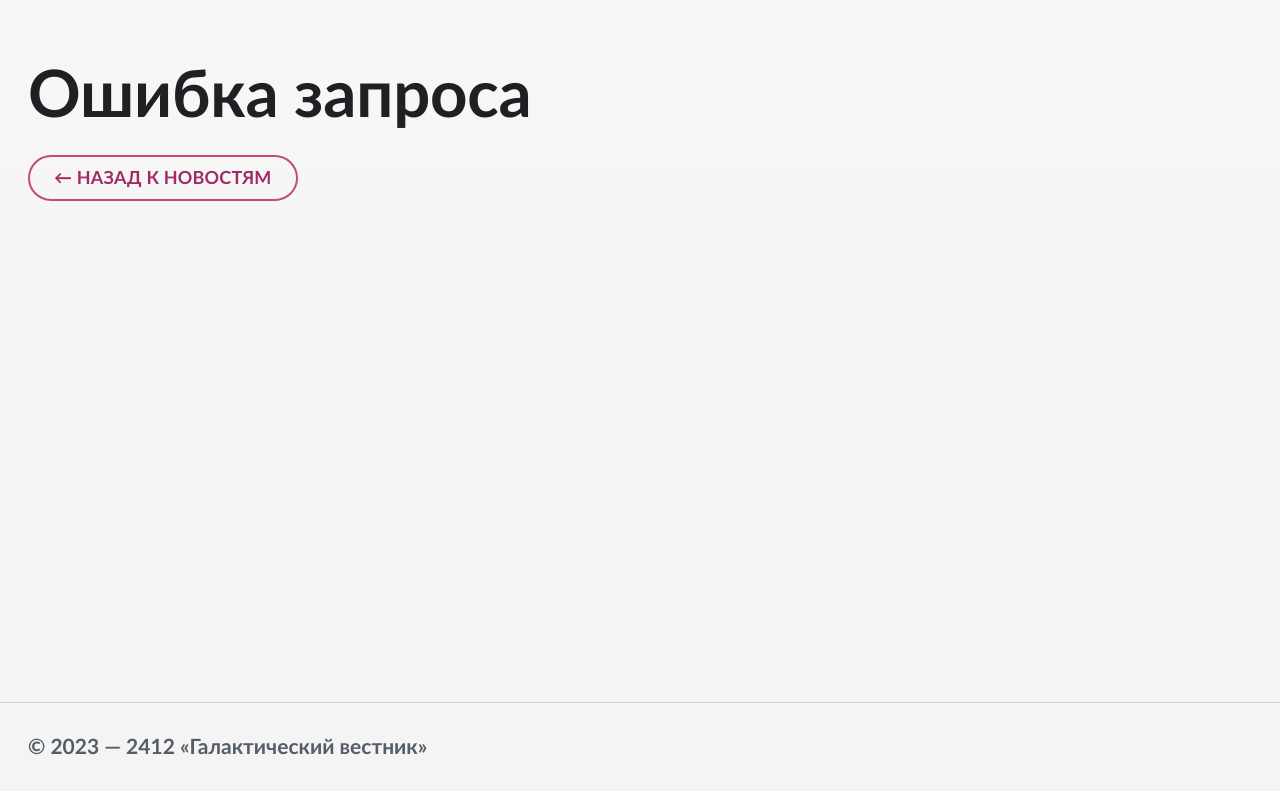
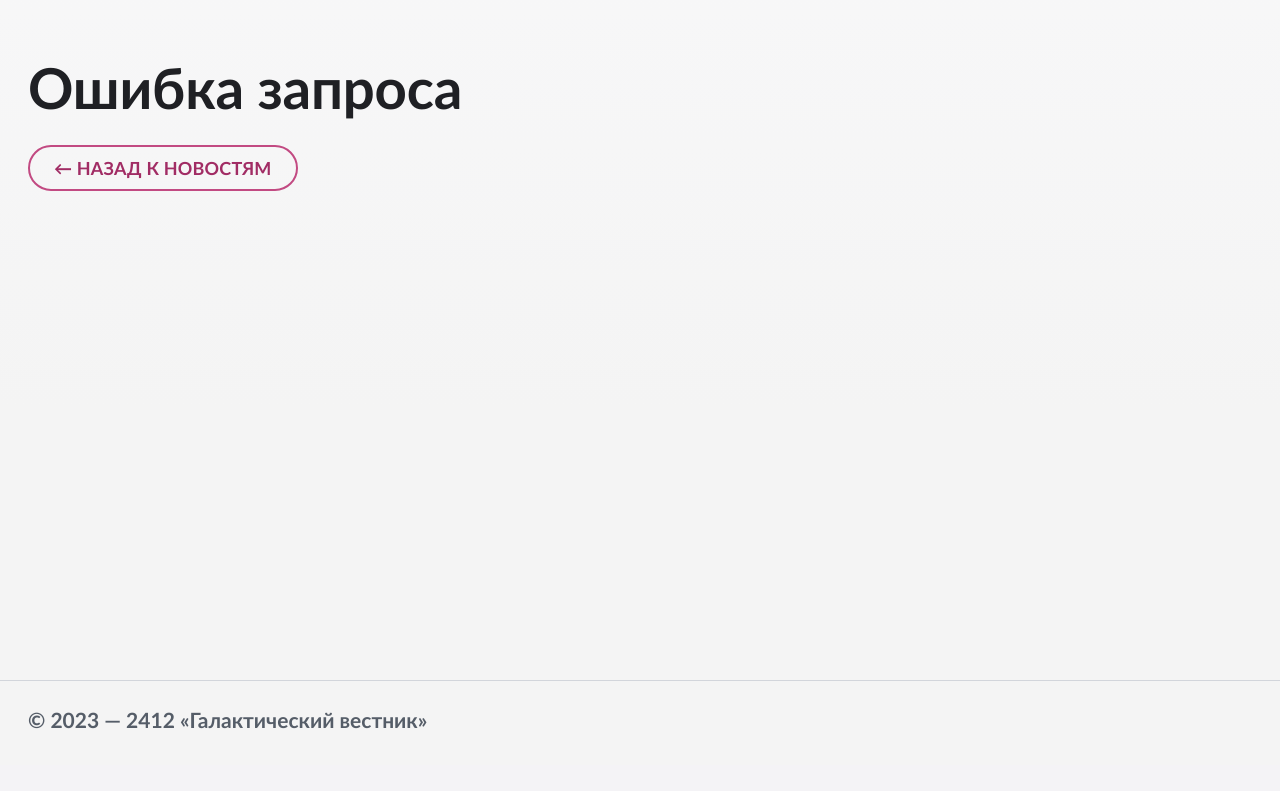
Before and after one commit to BeInBloom/testovoe_php_kekw, a PHP site: template app/Presentation/Views/error.php in a window 1280 px wide. Shown: the part 121-912 px from the top of the page. After the commit the page ends 850 px from the top, so only its background shows below. Run offline with PHP 8.4, Linux system fonts and the light colour scheme; the template is opened without the code that fills it, so the values that code supplies are empty.

Commit message:
fix: align layout closer to reference screenshots

```diff
--- a/app/Presentation/Views/error.php
+++ b/app/Presentation/Views/error.php
@@ -10,7 +10,9 @@ $title = 'Ошибка';
     <article class="detail-content">
         <h1 class="detail-title">Ошибка запроса</h1>
         <p class="detail-lead"><?= App\Presentation\Security\OutputSanitizer::escape($errorMessage) ?></p>
-        <a href="/" class="outline-btn">← назад к новостям</a>
+        <div class="detail-actions">
+            <a href="/" class="outline-btn">← назад к новостям</a>
+        </div>
     </article>
 </section>
 
--- a/public/style.css
+++ b/public/style.css
@@ -235,8 +235,12 @@ a {
     color: #fff;
 }
 
+.pagination a[aria-label] {
+    min-width: 62px;
+}
+
 .detail-page {
-    padding-bottom: 72px;
+    padding-bottom: 26px;
     padding-top: 58px;
 }
 
@@ -255,36 +259,29 @@ a {
 }
 
 .detail-title {
-    font-size: clamp(44px, 5.1vw, 74px);
+    font-size: clamp(38px, 4.4vw, 64px);
     font-weight: 700;
     letter-spacing: -0.2px;
     line-height: 1.05;
     margin-bottom: 28px;
 }
 
-.detail-grid {
-    align-items: start;
-    column-gap: 56px;
-    display: grid;
-    grid-template-columns: minmax(0, 1fr) minmax(380px, 42%);
-}
-
 .detail-content {
-    max-width: 760px;
+    max-width: none;
 }
 
 .detail-lead {
     color: var(--accent);
-    font-size: clamp(36px, 2.8vw, 48px);
+    font-size: clamp(24px, 2.5vw, 42px);
     font-weight: 700;
-    line-height: 1.16;
-    margin: 18px 0 22px;
+    line-height: 1.18;
+    margin: 16px 0 18px;
 }
 
 .news-content {
     color: #3e434d;
-    font-size: 33px;
-    line-height: 1.48;
+    font-size: clamp(18px, 1.5vw, 26px);
+    line-height: 1.44;
     margin-bottom: 26px;
 }
 
@@ -292,8 +289,15 @@ a {
     margin-bottom: 14px;
 }
 
-.detail-image-wrap {
-    align-self: start;
+.detail-image-float {
+    float: right;
+    margin: 8px 0 18px 40px;
+    max-width: 48%;
+    width: 560px;
+}
+
+.detail-actions {
+    clear: both;
 }
 
 .news-image {
@@ -303,8 +307,8 @@ a {
 
 .site-footer {
     border-top: 1px solid var(--border);
-    margin-top: 22px;
-    padding: 28px 0 30px;
+    margin-top: 0;
+    padding: 24px 0 30px;
 }
 
 .site-footer p {
```
Also changed, not shown: other parts of public/style.css (+14 -12 lines), app/Presentation/Security/OutputSanitizer.php (+13 -0 lines), app/Presentation/Views/index.php (+13 -5 lines), app/Presentation/Views/news.php (+12 -12 lines), tests/Unit/Presentation/Security/OutputSanitizerTest.php (+14 -0 lines).
